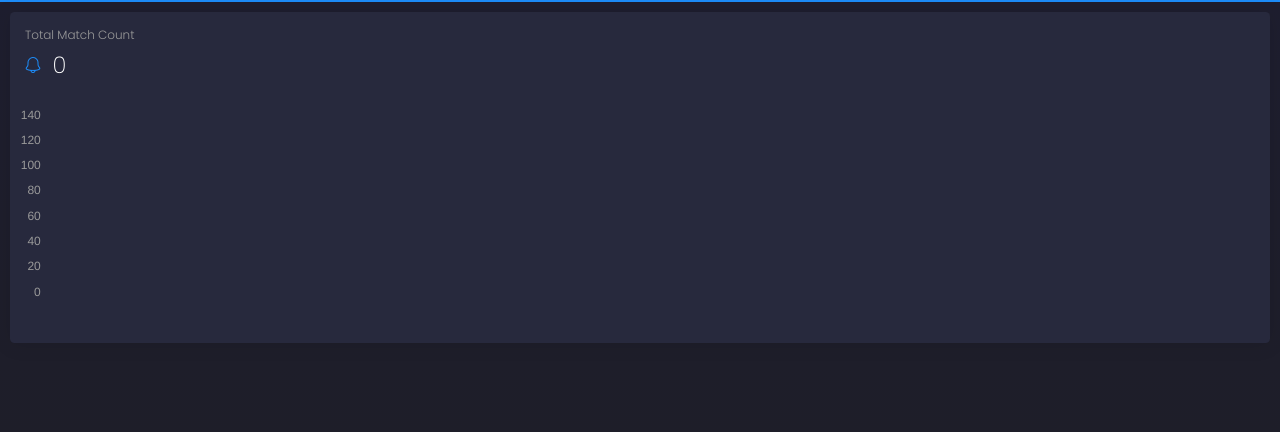
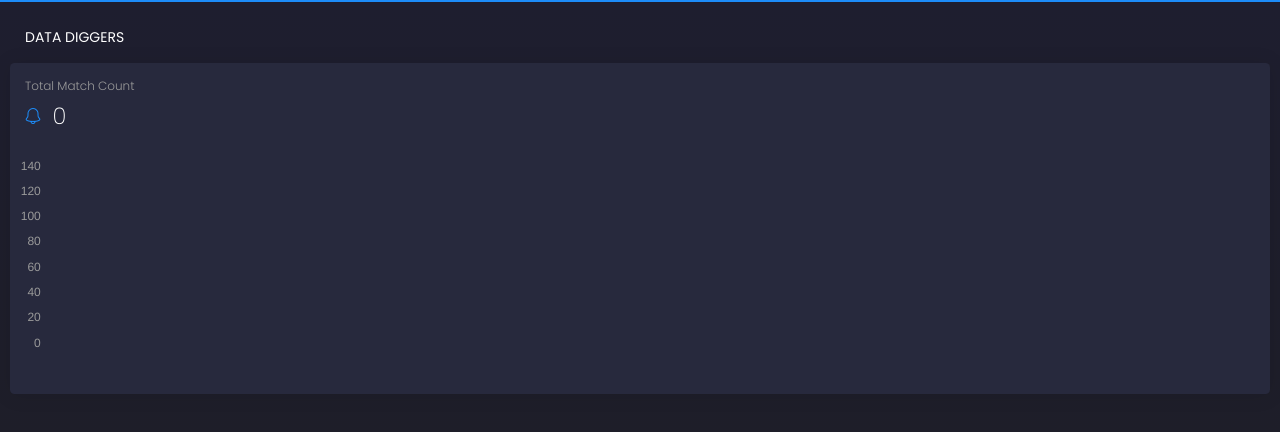
Before and after one commit to bhaargav006/dota-pipeline, a React app in the folder web/: page / in a window 1280 px wide. Built offline with nearby package versions, Linux system fonts and the light colour scheme; no server answers; what react-google-maps would draw is missing.

Commit message:
feat: add heading

```diff
--- a/web/src/assets/scss/black-dashboard-react/custom/cards/_card-plain.scss
+++ b/web/src/assets/scss/black-dashboard-react/custom/cards/_card-plain.scss
@@ -14,3 +14,8 @@
       padding-right: 0;
   }
 }
+
+.main-heading {
+  color: #ffffff;
+  padding: 15px;
+}
--- a/web/src/views/Dashboard.jsx
+++ b/web/src/views/Dashboard.jsx
@@ -80,6 +80,9 @@ class Dashboard extends React.Component {
     return (
       <>
         <div style={{ padding: 10 }}>
+          <Col lg="12" className={'main-heading'}>
+            DATA DIGGERS
+          </Col>
           <Row>
             <Col lg="12">
               <Card className="card-chart">
```
